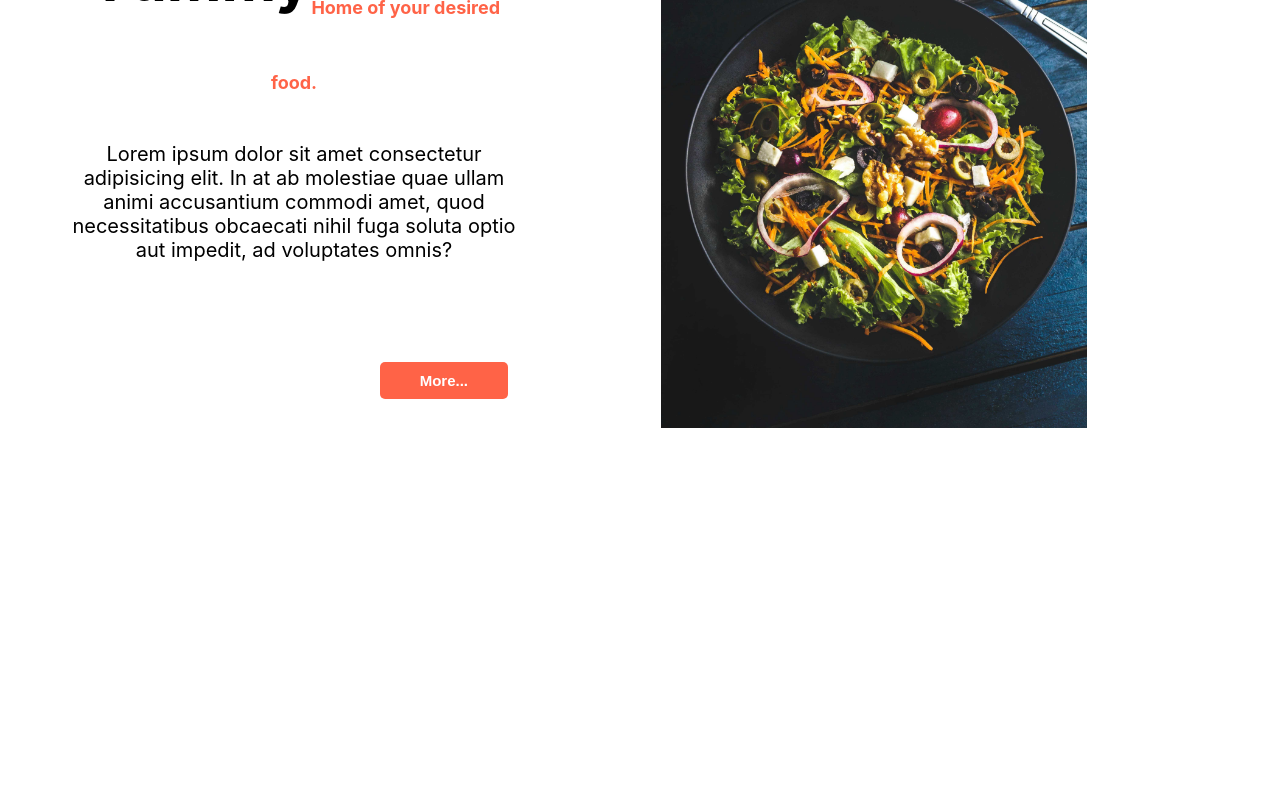
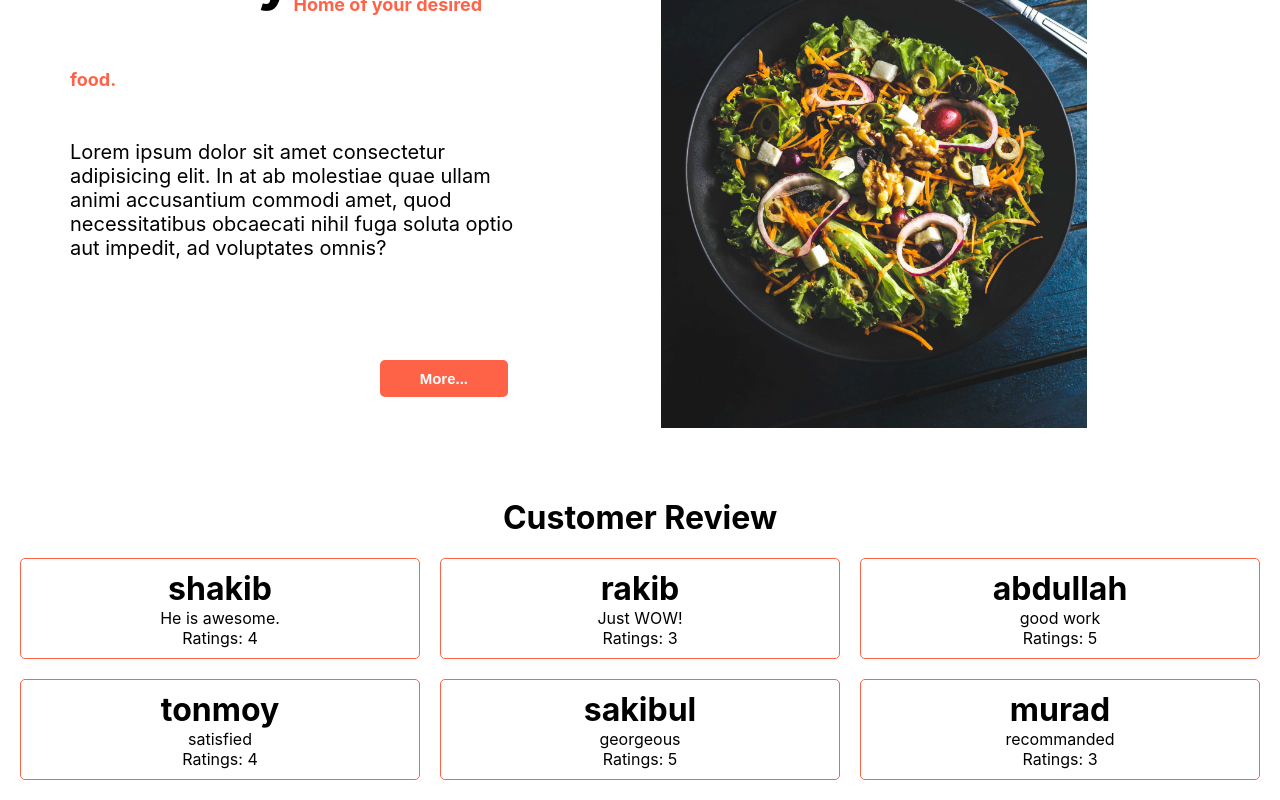
Before and after one commit to moniruzzaman01/umm-yummy-ReactApp, a React (Create React App) app: page / in a window 1280 px wide. Shown: the part 362-1162 px from the top of the page. Before the commit the page ends 864 px from the top, so only its background shows below. Built offline with nearby package versions, Linux system fonts and the light colour scheme.

Commit message:
reviews component done

```diff
--- /dev/null
+++ b/public/review.json
@@ -0,0 +1,32 @@
+[
+  {
+    "name": "shakib",
+    "comment": "He is awesome.",
+    "ratings": "4"
+  },
+  {
+    "name": "rakib",
+    "comment": "Just WOW!",
+    "ratings": "3"
+  },
+  {
+    "name": "abdullah",
+    "comment": "good work",
+    "ratings": "5"
+  },
+  {
+    "name": "tonmoy",
+    "comment": "satisfied",
+    "ratings": "4"
+  },
+  {
+    "name": "sakibul",
+    "comment": "georgeous",
+    "ratings": "5"
+  },
+  {
+    "name": "murad",
+    "comment": "recommanded",
+    "ratings": "3"
+  }
+]
--- a/src/App.js
+++ b/src/App.js
@@ -10,7 +10,7 @@ import NotFound from "./components/not-found/NotFound";
 
 function App() {
   return (
-    <div className="App">
+    <div>
       <Header></Header>
       <Routes>
         <Route path="/" element={<Home />}></Route>
--- /dev/null
+++ b/src/components/customer-review/CustomerReview.css
@@ -0,0 +1,9 @@
+.customer-review-container {
+  text-align: center;
+  margin: 20px;
+}
+.customer-review {
+  display: grid;
+  grid-template-columns: repeat(3, 1fr);
+  grid-gap: 20px;
+}
--- /dev/null
+++ b/src/components/customer-review/CustomerReview.js
@@ -0,0 +1,24 @@
+import React, { useEffect, useState } from "react";
+import Review from "../review/Review";
+import "./CustomerReview.css";
+
+const CustomerReview = () => {
+  const [reviews, setReviews] = useState([]);
+  useEffect(() => {
+    fetch("review.json")
+      .then((res) => res.json())
+      .then((data) => setReviews(data));
+  }, []);
+  return (
+    <div className="customer-review-container">
+      <h1>Customer Review</h1>
+      <div className="customer-review">
+        {reviews.map((review, index) => (
+          <Review key={index} review={review}></Review>
+        ))}
+      </div>
+    </div>
+  );
+};
+
+export default CustomerReview;
--- a/src/components/home/Home.css
+++ b/src/components/home/Home.css
@@ -6,13 +6,16 @@
   padding: 20px;
   align-items: center;
 }
+.home-container .img {
+  display: flex;
+  justify-content: center;
+}
 .home-container img {
   max-height: 80vh;
 }
 .home-container .details h2 {
   font-size: 60px;
 }
-
 .home-container .details h2 sub {
   font-size: 18px;
   font-weight: bold;
--- a/src/components/home/Home.js
+++ b/src/components/home/Home.js
@@ -1,9 +1,11 @@
 import React from "react";
 import "./Home.css";
 import logo from "../../images/home-img.jpg";
+import CustomerReview from "../customer-review/CustomerReview";
 
 const Home = () => {
   return (
+    <div>
       <div className="home-container">
         <div className="details">
           <h2>
@@ -21,6 +23,8 @@ const Home = () => {
           <img src={logo} alt="" />
         </div>
       </div>
+      <CustomerReview />
+    </div>
   );
 };
 
--- a/src/components/not-found/NotFound.js
+++ b/src/components/not-found/NotFound.js
@@ -3,7 +3,7 @@ import React from "react";
 const NotFound = () => {
   return (
     <div>
-      <h1>Not found!!!</h1>
+      <h1>404 - Not found!!!</h1>
     </div>
   );
 };
--- /dev/null
+++ b/src/components/review/Review.css
@@ -0,0 +1,11 @@
+.review {
+  border: 1px solid tomato;
+  border-radius: 5px;
+  padding: 10px;
+}
+.review h1 {
+  margin: 0;
+}
+.review p {
+  margin: 0;
+}
--- /dev/null
+++ b/src/components/review/Review.js
@@ -0,0 +1,15 @@
+import React from "react";
+import "./Review.css";
+
+const Review = ({ review }) => {
+  const { name, comment, ratings } = review;
+  return (
+    <div className="review">
+      <h1>{name}</h1>
+      <p>{comment}</p>
+      <p>Ratings: {ratings}</p>
+    </div>
+  );
+};
+
+export default Review;
--- a/src/components/reviews/Reviews.css
+++ b/src/components/reviews/Reviews.css
@@ -0,0 +1,7 @@
+.reviews {
+  display: grid;
+  grid-template-columns: repeat(3, 1fr);
+  grid-gap: 20px;
+  margin: 20px;
+  text-align: center;
+}
--- a/src/components/reviews/Reviews.js
+++ b/src/components/reviews/Reviews.js
@@ -1,10 +1,20 @@
-import React from "react";
+import React, { useEffect, useState } from "react";
+import Review from "../review/Review";
 import "./Reviews.css";
 
 const Reviews = () => {
+  const [reviews, setReviews] = useState([]);
+  useEffect(() => {
+    fetch("review.json")
+      .then((res) => res.json())
+      .then((data) => setReviews(data));
+  }, []);
+  console.log(reviews);
   return (
-    <div>
-      <h1>Reviews</h1>
+    <div className="reviews">
+      {reviews.map((review, index) => (
+        <Review key={index} review={review}></Review>
+      ))}
     </div>
   );
 };
```
Also changed, not shown: 1 other file (tests, documents, lock files or other folders). Lines whose indentation alone changed are shown as unchanged.
